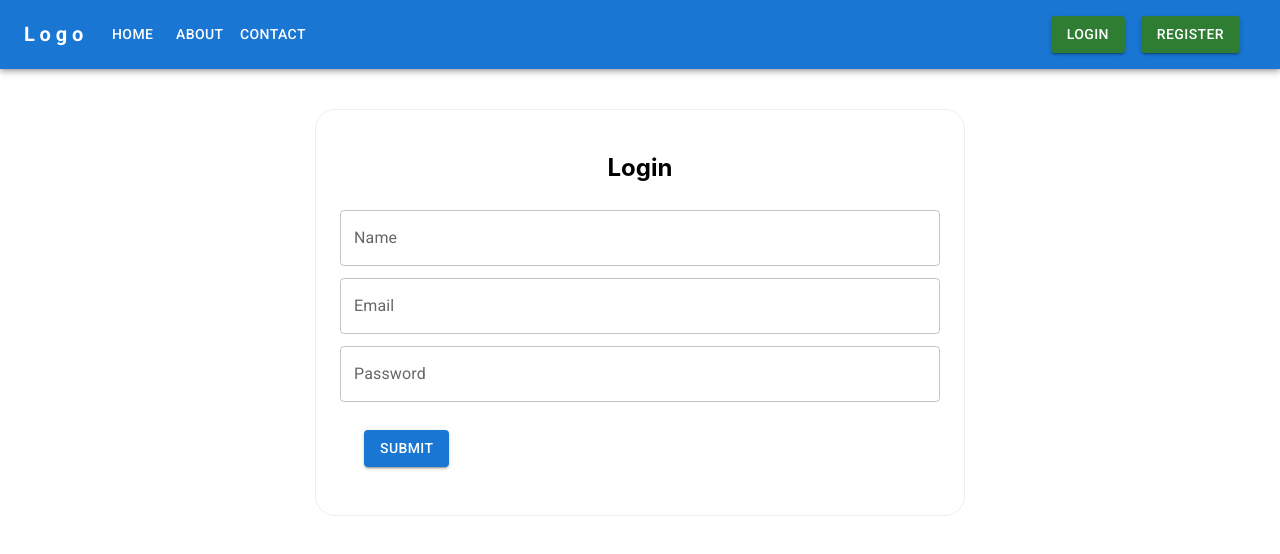
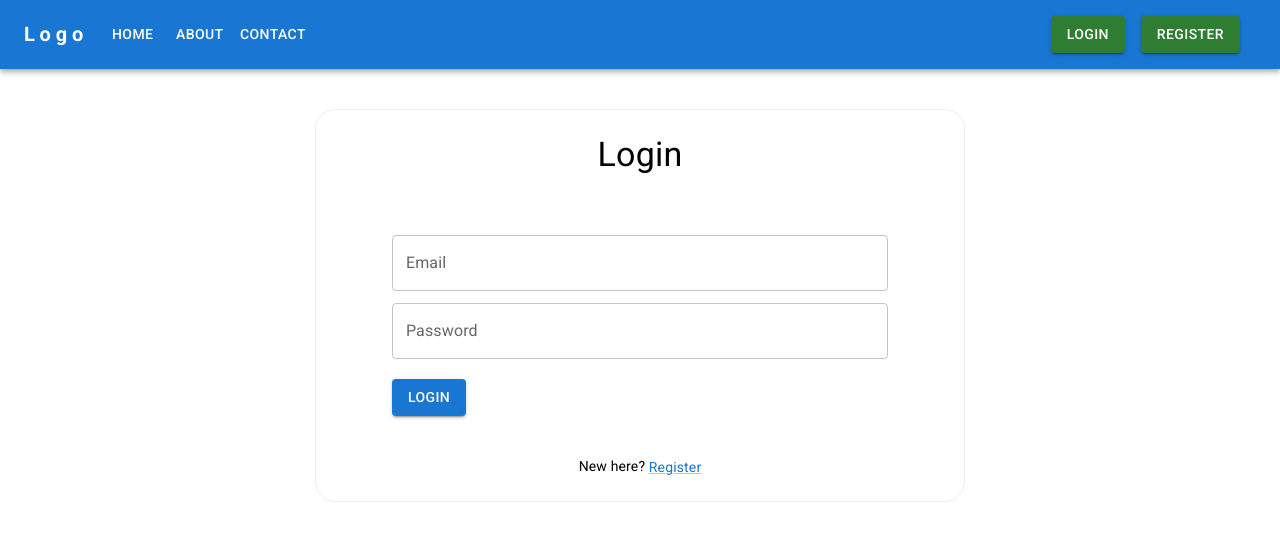
Before and after one commit to AnitaMavani/ContactManager, a React (Create React App) app: page /login in a window 1280 px wide. Shown: the top 554 px of the page. Built offline with nearby package versions, Linux system fonts and the light colour scheme.

Commit message:
login, register
authentication validations, login and register input and error printing message while submit

```diff
--- a/src/pages/Auth.tsx
+++ b/src/pages/Auth.tsx
@@ -1,78 +1,54 @@
-import React, { useState } from 'react';
+import React, { useState, useEffect } from "react";
 import { Box, TextField, Container, Button, Typography, Link } from "@mui/material";
+import Validation from "./Validation";
+import FormManager from "./FormManager";
+import { useLocation } from "react-router-dom";
+
+type FormState = {
+  name?: string;
+  email: string;
+  password: string;
+  confirmPassword?: string;
+};
 
 const Auth = () => {
-    const [inputs, setInputs] = useState({
-      name: "",
-      email: "",
-      password:""
-  });
-    const [errors, setErrors] = useState({
-        name: "",
-        email: "",
-        password: ""
-      });
-      const handleChange = (e:any) => {
-        setInputs((prevState) => ({
-            ...prevState,
-            [e.target.name]: e.target.value
-        }));
-        setErrors((prevErrors) => ({
-            ...prevErrors,
-            [e.target.name]: ""
-          }));
-    };
-    const validate = () => {
-        let isValid = true;
-        const newErrors: { name: string; email: string; password: string; } = {
-            name: "",
-            email: "",
-            password: ""
-          };
+  //const location = useLocation();
+  //const isRegister = location.pathname === "/register";
+  const [isRegister, setIsRegister] = useState(false);
 
-        if (!inputs.name.trim()) {
-            newErrors.name = "Name is required.";
-            isValid = false;
-          }
-          if (!inputs.email.trim()) {
-            newErrors.email = "Email is required.";
-            isValid = false;
-          } else if (!/^[\w.%+-]+@[A-Za-z0-9.-]+\.[A-Z|a-z]{2,}$/.test(inputs.email)) {
-            newErrors.email = "Enter a valid email address.";
-            isValid = false;
-          }
-          if (!inputs.password.trim()) {
-            newErrors.password = "Password is required.";
-            isValid = false;
-          } else if (inputs.password.length < 6) {
-            newErrors.password = "Password must be at least 6 characters.";
-            isValid = false;
-          }
-          setErrors(newErrors);
-          return isValid;
-    };
+  const initialState:FormState = isRegister
+    ? { name: "", email: "", password: "", confirmPassword: "" }
+    : { email: "", password: "" };
+
+  const { inputs, errors, handleChange, validate, resetForm } = FormManager(initialState);
+
+  useEffect(() => {
+    resetForm(initialState);
+  }, [isRegister]);
 
   const handleSubmit = (e: React.FormEvent<HTMLFormElement>) => {
     e.preventDefault();
-        if (validate()) {
-          console.log("Form submitted:", inputs);
-          // Reset form fields
-          setInputs({
-            name: "",
-            email: "",
-            password: ""
-          });
+
+  const validationErrors = Validation(inputs); // Get validation errors directly
+  const isValid = validate(Validation);
+
+    if (isValid) {
+        console.log(isRegister ? "Register sucessfull" : "Login Sucessfull", inputs);
+        resetForm(initialState);
+    } else {
+      console.log("Validation failed:", validationErrors);
     }
   };
 
-    return(
+  return (
     <>
       <Container>
         <Box
           display="flex"
           flexDirection={"column"}
+          gap={5}
           alignItems="center"
-         justifyContent={"center"}
+          justifyContent="center"
           maxWidth={600}
           margin="auto"
           marginTop={5}
@@ -80,14 +56,17 @@ const Auth = () => {
           borderRadius={5}
           border={"1px solid #eee"}
         >
-        <h2>Login</h2>
+          <Typography variant="h4" gutterBottom>
+            {isRegister ? "Register" : "Login"}
+          </Typography>
           <form onSubmit={handleSubmit}>
+            {isRegister && (
               <TextField
                 name="name"
-                value={inputs.name}
+                value={(inputs.name) || ""}
                 onChange={handleChange}
                 label="Name"
-                type={"text"}
+                type="text"
                 error={Boolean(errors.name)}
                 helperText={errors.name}
                 margin="dense"
@@ -95,10 +74,11 @@ const Auth = () => {
                 variant="outlined"
                 fullWidth
               />
+            )}
             <TextField
               name="email"
               label="Email"
-                value={inputs.email}
+              value={inputs.email || ""}
               onChange={handleChange}
               type="email"
               error={Boolean(errors.email)}
@@ -111,7 +91,7 @@ const Auth = () => {
             <TextField
               name="password"
               label="Password"
-                value={inputs.password}
+              value={inputs.password || ""}
               onChange={handleChange}
               type="password"
               error={Boolean(errors.password)}
@@ -121,13 +101,47 @@ const Auth = () => {
               variant="outlined"
               fullWidth
             />
-            <div>
-                <Button variant="contained" type="submit" sx={{margin:3}}>Submit</Button>
-            </div>
+            {isRegister && (
+              <TextField
+                name="confirmPassword"
+                label="Confirm Password"
+                value={inputs.confirmPassword || ""}
+                onChange={handleChange}
+                type="password"
+                error={Boolean(errors.confirmPassword)}
+                helperText={errors.confirmPassword}
+                margin="dense"
+                placeholder="Confirm Password"
+                variant="outlined"
+                fullWidth
+              />
+            )}
+            <Button
+              variant="contained"
+              type="submit"
+              sx={{ marginTop: 2}}
+            >
+              {isRegister ? "Register" : "Login"}
+            </Button>
           </form>
+          <Typography variant="body2">
+            {isRegister ? "Already have an account? " : "New here? "}
+            <Link
+              component="button"
+              variant="body2"
+              onClick={() => {
+                setIsRegister((prev) => !prev);
+                resetForm(initialState);
+              }}
+            >
+              {isRegister ? "Login" : "Register"}
+            </Link>
+          </Typography>
         </Box>
       </Container>
     </>
   );
-}
+};
+
 export default Auth;
+export type { FormState };
--- a/src/pages/ContactForm.tsx
+++ b/src/pages/ContactForm.tsx
@@ -1,32 +1,24 @@
-import React, { useState } from "react";
+import React from "react";
 import { Box, TextField, Container, Button } from '@mui/material';
 import FormManager from "./FormManager";
+import Validation from "./Validation";
 
 const ContactForm = () => {
   const initialState = { name: "", email: "", message: "" };
-  const validateFields = (fields:any) => {
-    const errors = { name: "", email: "", message: "" };
-    if (!fields.name.trim()) errors.name = "Name is required.";
-    if (!fields.email.trim()) errors.email = "Email is required.";
-    if (!fields.message.trim()) errors.message = "Message is required.";
-    return errors;
-  };
-  const { inputs, errors, handleChange, validate, resetForm } = FormManager(
-    initialState,
-    validateFields
-  );
+
+  const { inputs, errors, handleChange, validate, resetForm } = FormManager(initialState);
 
   const handleSubmit = (e: React.FormEvent<HTMLFormElement>) => {
     e.preventDefault();
-    if (validate()) {
-      console.log("Form submitted:", inputs);
-      // Reset form fields
-      resetForm();
+    if (validate(Validation)) {
+      console.log("Contact form submitted:", inputs);
+      resetForm(initialState);
+    } else {
+      console.log("Validation failed:", errors);
     }
   };
 
-    return(
-        <>
+  return (
     <Container>
       <Box
         display="flex"
@@ -72,7 +64,7 @@ const ContactForm = () => {
             name="message"
             value={inputs.message}
             onChange={handleChange}
-                label="Multiline"
+            label="Message"
             multiline
             error={Boolean(errors.message)}
             helperText={errors.message}
@@ -81,14 +73,13 @@ const ContactForm = () => {
             placeholder="Message"
             fullWidth
           />
-            <div>
-                <Button variant="contained" type="submit" sx={{margin:3}}>Submit</Button>
-            </div>
+            <Button variant="contained" type="submit" sx={{ marginTop: 2 }}>
+              Submit
+            </Button>
         </form>
       </Box>
     </Container>
-        </>
   );
-}
+};
 
 export default ContactForm;
--- a/src/pages/FormManager.tsx
+++ b/src/pages/FormManager.tsx
@@ -1,28 +1,37 @@
-import {useState} from 'react';
-interface FormState {
-    name: string;
-    email: string;
-    message:string;
-  }
-type ValidateFunction = (fields: FormState) => Record<string, string>;
+import { useState, useEffect } from 'react';
 
-const FormManager = (
-    initialState: FormState,
-    validateFields: ValidateFunction
-    ) => {
-        const [inputs, setInputs] = useState<FormState>(initialState);
-        const [errors, setErrors] = useState<Record<string, string>>({});
+type ValidationFunction<T> = (values: T) => Record<keyof T, string>;
 
-        const handleChange = (event: React.ChangeEvent<HTMLInputElement>) => {
-            const { name, value } = event.target;
-            setInputs((prev) => ({ ...prev, [name]: value }));
-          };
-    const validate = () => {
-        const validationErrors = validateFields(inputs);
-        setErrors(validationErrors);
-        return Object.keys(validationErrors).length === 0;
-      };
-    const resetForm = () => setInputs(initialState);
-    return { inputs, errors, handleChange, validate, resetForm };
-}
+const FormManager = <T extends Record<string, any>>(initialValues: T ) => {
+  const [inputs, setInputs] = useState<T>(initialValues);
+  const [errors, setErrors] = useState<Partial<Record<keyof T, string>>>({});
+
+  //Reset inputs when initialValues changes
+
+
+  const handleChange = (
+    e: React.ChangeEvent<HTMLInputElement | HTMLTextAreaElement>
+  ) => {
+    const { name, value } = e.target;
+    setInputs((prev) => ({
+      ...prev,
+      [name]: value,
+    }));
+  };
+
+  const validate = (validationRules: ValidationFunction<T>): boolean => {
+    const validationErrors = validationRules(inputs);
+    const isValid = !Object.values(validationErrors).some((error) => error.trim() !== "");
+    setErrors(validationErrors);
+    return isValid;
+};
+const resetForm = (newInitialValues: T) => {
+    setInputs(newInitialValues);
+    setErrors({});
+  };
+
+
+  return { inputs, errors, handleChange, validate, resetForm };
+};
+
 export default FormManager;
--- /dev/null
+++ b/src/pages/Validation.tsx
@@ -0,0 +1,28 @@
+import {fieldValidationRules} from './ValidationRules';
+
+type ValidationFunction<T> = (inputs: T) => Record<keyof T, string>;
+
+const Validation: ValidationFunction<{ [key: string]: string }> = (inputs) => {
+
+  const errors = Object.keys(inputs).reduce((acc, key) => {
+    const value = inputs[key];
+    const rules = fieldValidationRules[key];
+    const keyName = key.charAt(0).toUpperCase()+ key.slice(1);
+    if (rules.required && !value.trim()) {
+      acc[key] = `${keyName} is required`;
+    } else if (rules.minLength && value.length < rules.minLength) {
+      acc[key] = `${keyName} must be at least ${rules.minLength} characters long`;
+    } else if (rules.regex && !rules.regex.test(value)) {
+      acc[key] = "Invalid format";
+    } else if (rules.customValidation) {
+      const customError = rules.customValidation(value, inputs);
+      if (customError) {
+        acc[key] = customError;
+      }
+    }
+    return acc;
+  }, {} as Record<string, string>);
+  return errors;
+};
+
+export default Validation;
--- /dev/null
+++ b/src/pages/ValidationRules.tsx
@@ -0,0 +1,20 @@
+interface ValidationRule {
+  required?: boolean;
+  minLength?: number;
+  regex?: RegExp;
+  customValidation?: (value: string, inputs:Record<string, string>) => string | undefined;
+}
+
+export const fieldValidationRules: Record<string, ValidationRule> = {
+  name: { required: true },
+  email: { required: true, regex: /^[^\s@]+@[^\s@]+\.[^\s@]+$/ },
+  password: { required: true, minLength: 6 },
+  confirmPassword: { required: true, minLength: 6,
+    customValidation: (value, inputs) => {
+      if (value !== inputs.password) {
+        return "Passwords do not match";
+      }
+      return undefined;
+    }},
+  message: { required: true, minLength: 10 }
+};
```
Also changed, not shown: src/pages/Header.tsx (+10 -2 lines), 1 other file (tests, documents, lock files or other folders). Lines whose indentation alone changed are shown as unchanged.
